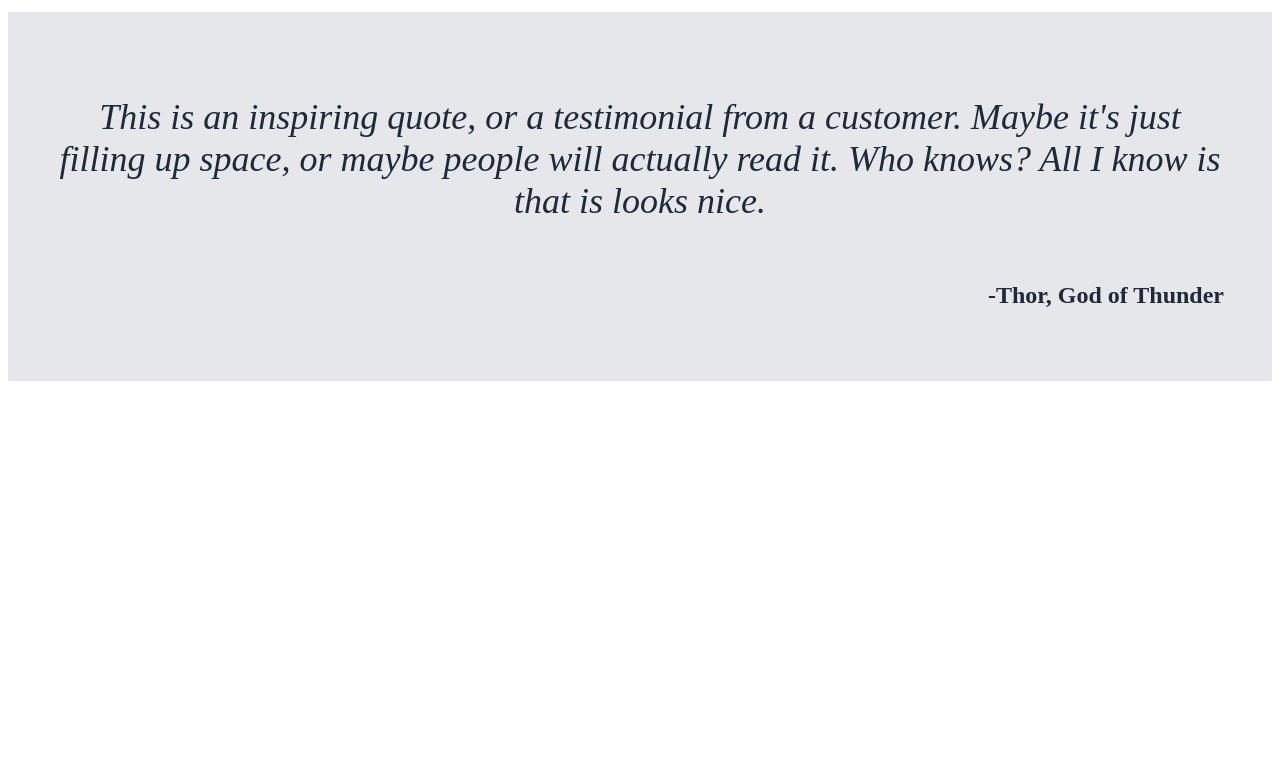
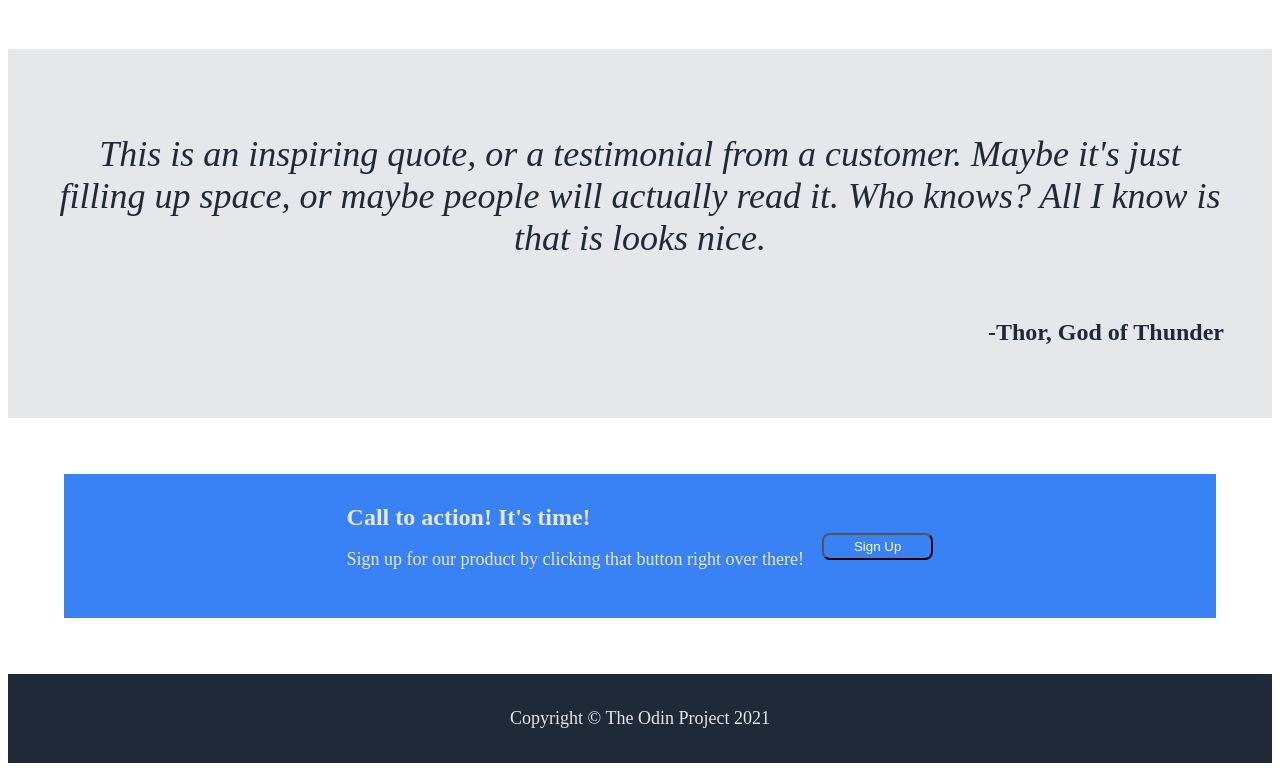
Before and after one commit to jpic8/odin-landingpage, a plain HTML site: page index.html in a window 1280 px wide. Shown: the part 719-1490 px from the top of the page. Before the commit the page ends 1108 px from the top, so only its background shows below. Drawn offline with Linux system fonts and the light colour scheme.

Commit message:
initial rough draft complete

```diff
--- a/index.html
+++ b/index.html
@@ -50,7 +50,16 @@
         <p id="q-author">-Thor, God of Thunder</p>
     </div>
     <div class="CTA-container">
-
+        <div class="CTA-L">
+            <p id="CTA-header">Call to action! It's time!</p>
+            <p>Sign up for our product by clicking that button right over there!</p>
+        </div>
+        <div class="CTA-R">
+            <button>Sign Up</button>
+        </div>
     </div>
+    <footer>
+        <p>Copyright © The Odin Project 2021</p>
+    </footer>
 </body>
 </html>
--- a/style.css
+++ b/style.css
@@ -37,7 +37,8 @@ h1 {
 /***sections***/
 
 
-header {
+header,
+footer {
     display: flex;
     justify-content: space-around;
     align-items: center;
@@ -56,7 +57,7 @@ header {
     gap: 16px;
     padding: 26px;
     justify-content: center;
-    margin-bottom: 35px;
+    margin-bottom: 36px;
 
 }
 
@@ -70,6 +71,7 @@ header {
     padding: 16px;
     justify-content: center;
     gap: 16px;
+    margin-bottom: 36px;
 }
 
 .info {
@@ -96,6 +98,28 @@ header {
     align-self: flex-end;
 }
 
+.CTA-container {
+    background-color: #3882F6;
+    padding: 30px;
+    margin: 56px;
+    gap: 18px;
+    display: flex;
+    justify-content: center;
+    align-items: center;
+}
+
+#CTA-header {
+    font-size: 24px;
+    color: #E5E7EB;
+    font-weight: 700;
+    margin: 0;
+}
+
+.CTA-L {
+    text-align: justify;
+    margin: 0;
+    padding: 0;
+}
 
 /***components***/
 
@@ -112,4 +136,5 @@ button {
     background-color: #3882F6;
     color: #F9FAF8;
     padding: 4px 30px;
+    border-radius: 8px;
 }
```
